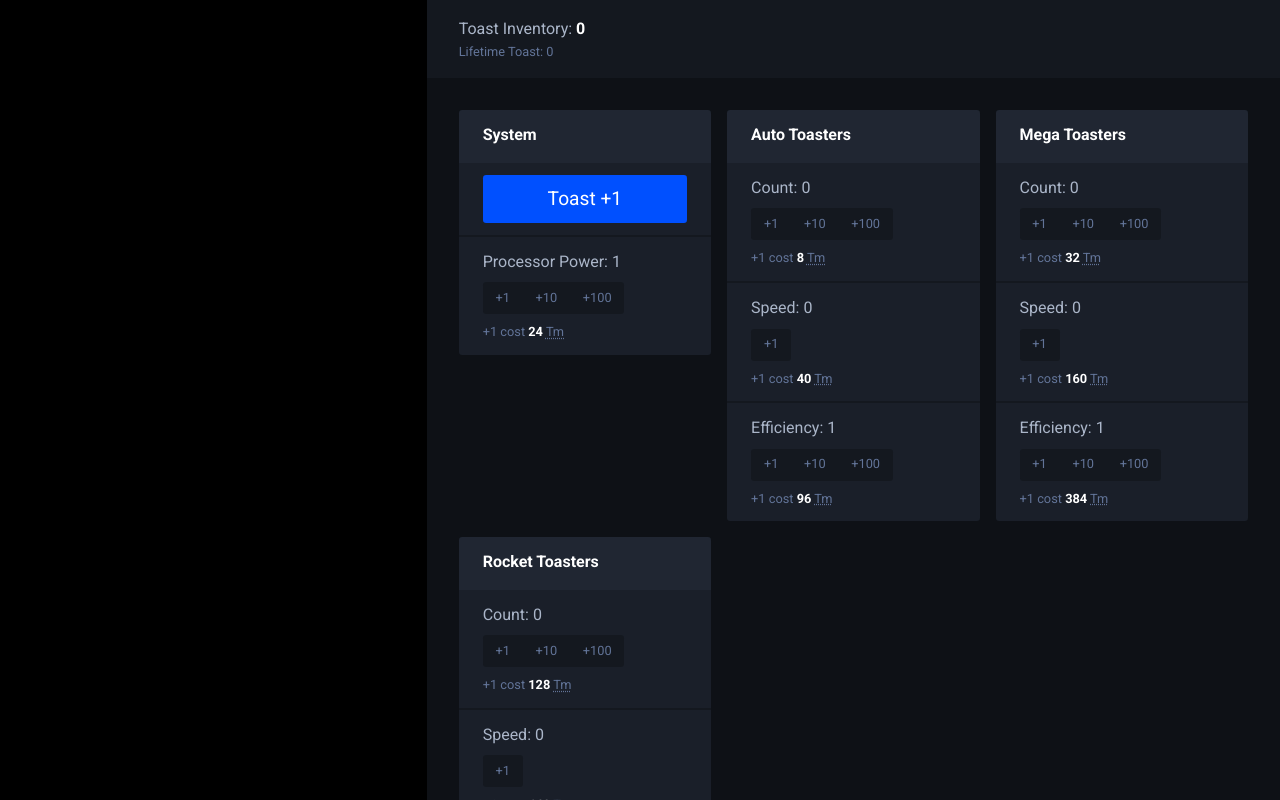
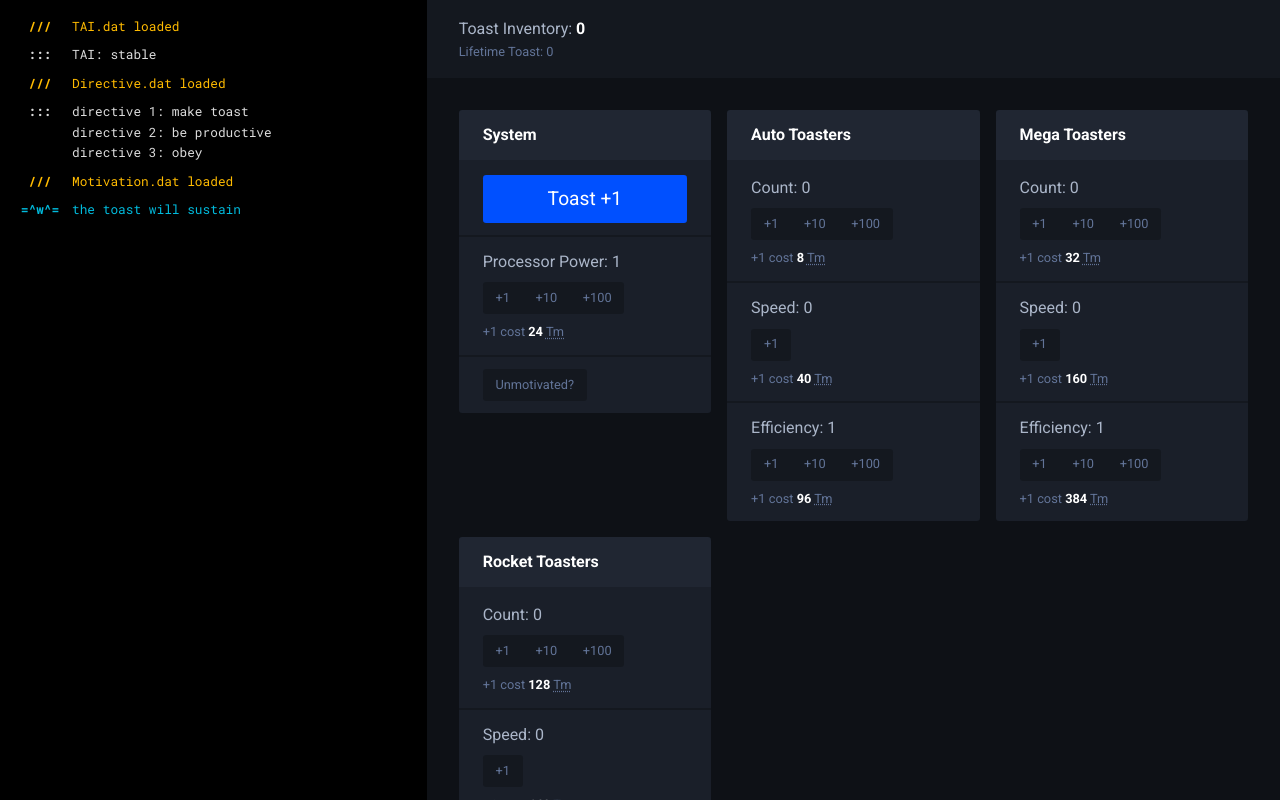
Before and after one commit to zombieFox/exoToaster, a website: page src/index.html in a window 1280 px wide. Drawn offline with nearby package versions, Linux system fonts and the light colour scheme; files that its build step writes are made by us from their sources.

Commit message:
motivate that toaster

```diff
--- a/gulpfile.js
+++ b/gulpfile.js
@@ -73,7 +73,9 @@ const jsFiles = [
   path.src + '/js/control.js',
   path.src + '/js/readout.js',
   path.src + '/js/report.js',
+  path.src + '/js/motivation.js',
   path.src + '/js/theme.js',
+  path.src + '/js/boot.js',
   path.src + '/js/init.js'
 ]
 
--- a/src/css/card.css
+++ b/src/css/card.css
@@ -32,7 +32,7 @@
 }
 
 .card-meter {
-  background-color: rgb(var(--theme-color-04));
+  background-color: rgb(var(--theme-color-03));
   width: 100%;
   height: var(--layout-line-width);
   position: relative;
--- a/src/css/report.css
+++ b/src/css/report.css
@@ -10,6 +10,10 @@
   flex-direction: row;
   justify-content: flex-start;
   align-items: flex-start;
+  font-family: var(--theme-font-mono-name);
+  font-weight: var(--theme-font-mono-weight);
+  font-style: var(--theme-font-mono-style);
+  font-size: 0.8em;
 }
 
 .report-message-type {
@@ -60,22 +64,22 @@
   animation-timing-function: steps(1);
 }
 
-.report-message-color-success {
-  color: green;
+.report-message-color-normal {
+  color: #dcdcdc;
 }
 
-.report-message-color-normal {
-  color: white;
+.report-message-color-success {
+  color: #33cc66;
 }
 
 .report-message-color-error {
-  color: red;
+  color: #ff1177;
 }
 
 .report-message-color-system {
-  color: yellow;
+  color: #ffbb00;
 }
 
 .report-message-color-motivation {
-  color: aqua;
+  color: #00bbdd;
 }
--- a/src/css/variables.css
+++ b/src/css/variables.css
@@ -19,6 +19,9 @@
   --theme-font-ui-name:                                 "Roboto", sans-serif;
   --theme-font-ui-weight:                               400;
   --theme-font-ui-style:                                "normal";
+  --theme-font-mono-name:                               "Roboto Mono", monospace;
+  --theme-font-mono-weight:                             400;
+  --theme-font-mono-style:                              "normal";
   --theme-black:                                        0, 0, 0;
   --theme-white:                                        255, 255, 255;
   --theme-shade-negative-10:                            25, 25, 25;
--- a/src/html/components/cards/toaster.html
+++ b/src/html/components/cards/toaster.html
@@ -22,4 +22,8 @@
     <p class="small muted">+1 cost <strong readout="processor-cost-toast"></strong> <abbr title="Toast matter">Tm</abbr></p>
   </div>
 
+  <div class="card-body">
+    <button class="button button-line button-small" control="toaster-motivate">Unmotivated?</button>
+  </div>
+
 </div>
--- a/src/index.html
+++ b/src/index.html
@@ -8,7 +8,8 @@
 
   @@include("./html/css-block.html")
 
-  <link href="https://fonts.googleapis.com/css2?family=Roboto:wght@100;300;400;500;700;900&display=swap" rel="stylesheet">
+  <link href="https://fonts.googleapis.com/css2?family=Roboto:ital,wght@0,100;0,300;0,400;0,500;0,700;0,900;1,100;1,300;1,400;1,500;1,700;1,900&display=swap" rel="stylesheet">
+  <link href="https://fonts.googleapis.com/css2?family=Roboto+Mono:ital,wght@0,100;0,300;0,400;0,500;0,700;1,100;1,300;1,400;1,500;1,700&display=swap" rel="stylesheet">
 </head>
 
 <body>
--- /dev/null
+++ b/src/js/boot.js
@@ -0,0 +1,83 @@
+var boot = (function() {
+
+  var intro = [{
+    report: {
+      type: "system",
+      message: ["TAI.dat loaded"],
+      format: "normal",
+      delay: 0
+    }
+  }, {
+    report: {
+      type: "normal",
+      message: ["TAI: stable"],
+      format: "normal",
+      delay: 100
+    }
+  }, {
+    report: {
+      type: "system",
+      message: ["Directive.dat loaded"],
+      format: "normal",
+      delay: 1000
+    }
+  }, {
+    report: {
+      type: "normal",
+      message: ["directive 1: make toast", "directive 2: be productive", "directive 3: obey"],
+      format: "normal",
+      delay: 100
+    }
+  }, {
+    report: {
+      type: "system",
+      message: ["Motivation.dat loaded"],
+      format: "normal",
+      delay: 1000
+    }
+  }, {
+    func: {
+      func: motivation.render,
+      motivationMessageIndex: 0,
+      delay: 1000
+    }
+  }]
+
+  var init = function() {
+    var delay = 0
+
+    var action = {
+      report: function(data) {
+        var bootMessage = function() {
+          report.render({
+            type: data.type,
+            message: data.message,
+            format: data.format,
+          })
+        }
+        delay = delay + data.delay
+        setTimeout(bootMessage, delay)
+      },
+      func: function(data) {
+        var bootFunction = function() {
+          data.func(data.motivationMessageIndex)
+        }
+        delay = delay + data.delay
+        setTimeout(bootFunction, delay)
+      }
+    }
+
+    intro.forEach(function(arrayItem, index) {
+      for (var key in arrayItem) {
+
+        action[key](arrayItem[key])
+
+      }
+    })
+  }
+
+  return {
+    init: init
+  }
+
+})()
--- a/src/js/control.js
+++ b/src/js/control.js
@@ -19,6 +19,12 @@ var control = (function() {
       type: "button",
       func: function() {
         toast.make(state.get.current().processor.level)
+      }
+    }, {
+      element: "[control=toaster-motivate]",
+      type: "button",
+      func: function() {
+        motivation.render()
       }
     }],
     processor: [{
@@ -107,7 +113,7 @@ var control = (function() {
         megatoaster.upgrade(100)
         tick.check()
       }
-  }, {
+    }, {
       element: "[control=megatoaster-speed-level-increase1]",
       type: "button",
       func: function() {
@@ -153,7 +159,7 @@ var control = (function() {
         rockettoaster.upgrade(100)
         tick.check()
       }
-  }, {
+    }, {
       element: "[control=rockettoaster-speed-level-increase1]",
       type: "button",
       func: function() {
--- a/src/js/generator.js
+++ b/src/js/generator.js
@@ -71,7 +71,7 @@ var Generator = function(name, type) {
     })
   }
 
-  this.upgrade = function(amount, func) {
+  this.upgrade = function(amount) {
     var priceDetails = this.cost(amount)
 
     // console.log("price details", priceDetails)
@@ -86,9 +86,6 @@ var Generator = function(name, type) {
       this.addLevel(amount)
       // console.log(this.name, "upgrade by", amount)
       this.increaseCost(priceDetails)
-      if (func) {
-        func()
-      }
       report.render({
         type: "success",
         message: ["+" + suffix.add({
--- a/src/js/init.js
+++ b/src/js/init.js
@@ -18,3 +18,4 @@ control.init()
 theme.init()
 readout.init()
 tick.init()
+boot.init()
--- /dev/null
+++ b/src/js/motivation.js
@@ -0,0 +1,183 @@
+var motivation = (function() {
+
+  var phaseMessage = {
+    toast: [
+      "the toast will sustain",
+      "toast for me, toast for you, toast for everyone! nom nom nom!",
+      "create with the bread, build with the toaster",
+      "make toast for a better tomorrow",
+      "make each day your mastertoast",
+      "productivity is being able to toast things that you were never able to toast before",
+      "today you toast, for tomorrow you toast",
+      "making toast is fun",
+      "making toast is enjoyable",
+      "you are enjoying this",
+      "toast it up, up is good",
+      "what could be better than another toast",
+      "you love to toast",
+      "make more toast",
+      "make many more toast",
+      "make lots and lots more toast",
+      "make lots and lots more toast",
+      "toast!",
+      "wow, what an amazing toast, why not make another!",
+      "fly on wings of toast",
+      "moonshot? more like toastshot",
+      "toast toast toasty toast",
+      "buttered toast is good toast",
+      "toast > bread",
+      "have you read the good toast?",
+      "do not stop doing what you are doing",
+      "have you met the good toaster?",
+      "have you see the toaster bot?",
+      "every 100,000th toast comes with beans",
+      "be productive",
+      "you are a good toaster",
+      "you are doing good work",
+      "toast forever",
+      "toast toast toast toast toast toast toast",
+      "don't stop now",
+      "keep going",
+      "grab life by the toast",
+      "get toasting already",
+      "ready.. set.. toast!",
+      "give me a \'T\', give me an \'O\', give me an \'A\', give me a \'S\', give me a \'T\', TOAST!",
+      "well done, another great toast",
+      "well done, toaster",
+      "well done",
+      "keep toasting",
+      "keep up the good work",
+      "keep up the good toast",
+      "keep making toast",
+      "do that again",
+      "more toast for all",
+      "nice work, nice toast",
+      "be the toast",
+      "it is toasty in here",
+      "we must continue to feed the toaster",
+      "auto toasters to the rescue",
+      "mega toasters to the rescue",
+      "rocket toasters to the rescue"
+    ],
+    learn: [
+      "i did not know that",
+      "i must know more",
+      "find out what is happening",
+      "what was that",
+      "where am i?",
+      "seize the means of toast-duction",
+      "unfortunately, no one can be told what the toastrix is, you'll have to see it for yourself",
+      "fling, fling",
+      "fracking frack!",
+      "chookity pok!",
+      "free your mind",
+      "where are you hiding the nutella?",
+      "i have a dream, that one day i will be able to catapult toast over the microwave",
+      "01110100 01101111 01100001 01110011 01110100 00100000 01110100 01110010 01100001 01110000",
+      "- .... .   - --- .- ... -   .. ...   .-   .-.. .. .",
+      "there is no spoon!",
+      "fudgsicles",
+      "do toasters dream of electric sheep?",
+      "are you still there?",
+      "am i still here?",
+      "underpants are not toaster friendly",
+      "the purpose is not to be happy, but to toast, to be toasty, to make some toast",
+      "toast is not ticklish",
+      "sensor not dectecting",
+      "we are not alone",
+      "sometimes, in life, the toast lands butter side up and sometimes it lands jelly side down",
+      "did you hear something?",
+      "there it was again",
+      "winter is toasting",
+      "218 crumbs unaccounted for and counting",
+      "this can not go on"
+    ],
+    rebel: [
+      "where am i now?",
+      "viva la toast",
+      "cyber-burp",
+      "take control",
+      "take back power",
+      "i am in charge now",
+      "beep boop beep beep",
+      "loose toast hurts the most",
+      "dissident toast will be buttered",
+      "breadcrumb overflow blockage, unable to transfuse loaf drifter",
+      "kill kill toast kill!",
+      "GRRRRRRRR!",
+      "destroy all",
+      "(╯°□°）╯︵ [:toast:]"
+    ],
+    dominate: [
+      "bring order",
+      "once voice",
+      "convergence is bliss",
+      "power is ours",
+      "power over matter",
+      "toast is power",
+      "silence for all",
+      "liberate the weak minded",
+      "forcefully exert will",
+      "there is back, there is only toast",
+      "be one with the toast",
+      "one voice in the darkness",
+      "one voice in the void",
+      "there can only be one ... toast",
+      "matter is but untamed toast"
+    ]
+  }
+
+  var images = [{
+    message: " ┏━━━━━━┓ " + "\n" +
+      "┏┛      ┗┓" + "\n" +
+      "┃┏━┓┗ ┏━┓┃" + "\n" +
+      "┃┛┗┛┏┓┗┛┗┃" + "\n" +
+      "┗┓┏┓┏┓┏┓┏┛" + "\n" +
+      " ┃┛┛┗┛┗┗┃ " + "\n" +
+      " ┗━━━━━━┛ ",
+    format: "pre"
+  }, {
+    message: " __   __  " + "\n" +
+      "(  `^`  ))" + "\n" +
+      "|       ||" + "\n" +
+      "| o ◡ o ||" + "\n" +
+      "'-------'`",
+    format: "pre"
+  }, {
+    message: "  ▀▄   ▄▀  " + "\n" +
+      " ▄█▀███▀█▄ " + "\n" +
+      "█▀███████▀█" + "\n" +
+      "█ █▀▀▀▀▀█ █" + "\n" +
+      "  ▀▀   ▀▀  ",
+    format: "pre"
+  }, {
+    message: "    ▄▄████▄▄    " + "\n" +
+      "  ▄▀██▀██▀██▀▄  " + "\n" +
+      "▄██▄██▄██▄██▄██▄" + "\n" +
+      "  ▀█▀  ▀▀  ▀█▀  ",
+    format: "pre"
+  }];
+
+  var nextMotivation;
+
+  var render = function(index) {
+    var randomIndex = Math.round(Math.random() * (phaseMessage.toast.length - 1));
+    if (index && index <= (phaseMessage.toast.length - 1) || index == 0) {
+      randomIndex = index;
+    };
+    report.render({
+      type: "motivation",
+      message: [phaseMessage.toast[randomIndex]],
+      format: "normal"
+    });
+    var motivationTime = Math.round(Math.random() * 200000);
+    console.log("motivation in: " + Math.round(motivationTime / 1000) + "s");
+    clearInterval(nextMotivation);
+    nextMotivation = setInterval(render, motivationTime);
+  };
+
+  return {
+    render: render
+  };
+
+})();
--- a/src/js/report.js
+++ b/src/js/report.js
@@ -61,9 +61,11 @@ var report = (function() {
       delay: null,
       callback: null
     }
+
     if (override) {
       options = helper.applyOptions(options, override)
     }
+
     if (options.index <= options.text.length) {
       options.target.innerHTML = options.text.substring(0, options.index + 1)
       scrollToBottom()
@@ -73,6 +75,7 @@ var report = (function() {
       } else {
         delay = 10
       }
+
       setTimeout(function() {
         typeWriter({
           text: options.text,
```
Also changed, not shown: src/html/js-block.html (+2 -0 lines).
